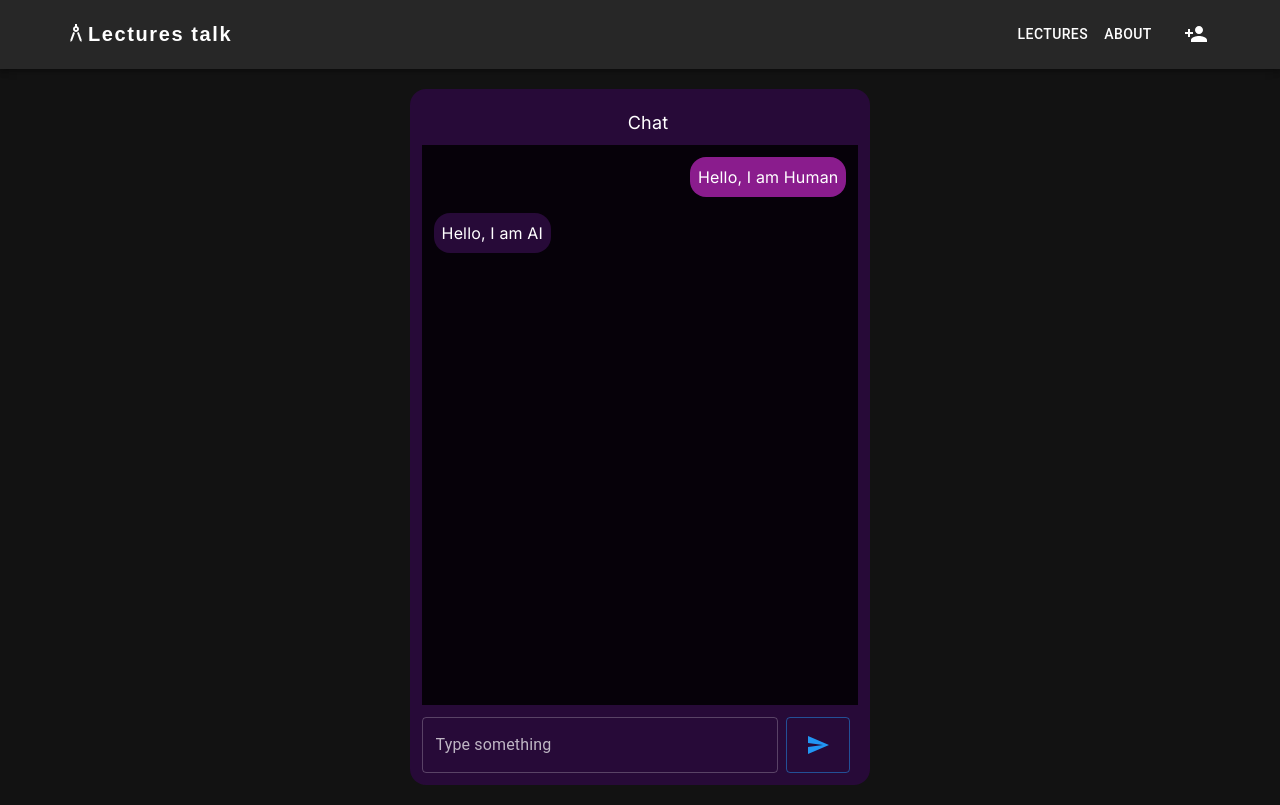
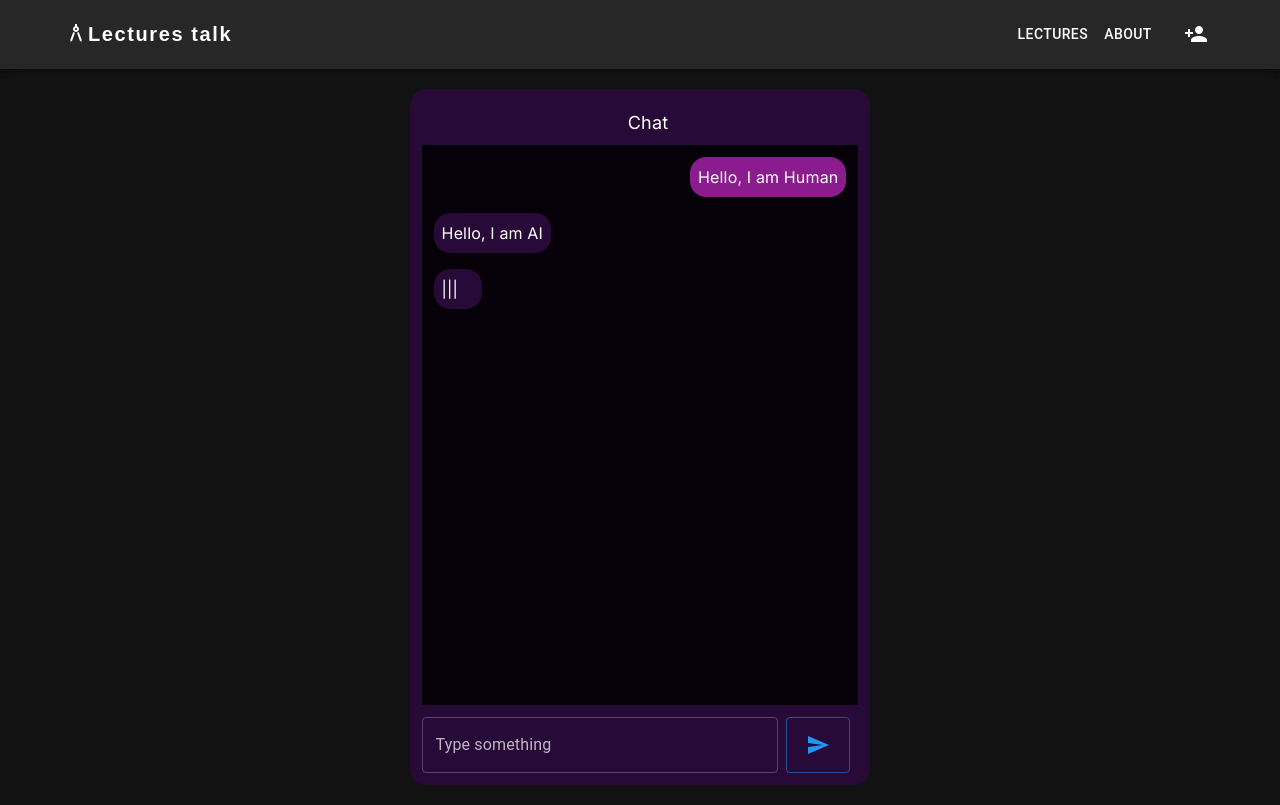
Before and after one commit to LecturesTalk-Group29/lectures-talk-web, a Next.js app: page /chat in a window 1280 px wide. Built offline with nearby package versions, Linux system fonts and the light colour scheme.

Commit message:
Chat Loading animation implemented

```diff
--- a/app/chat/page.tsx
+++ b/app/chat/page.tsx
@@ -1,4 +1,10 @@
 "use client";
+
+type MessageType =
+  | { type: 'human', text: string }
+  | { type: 'ai', text: string }
+  | { type: 'loading' };
+
 
 import Image from 'next/image'
 import Box from "@mui/material/Box";
@@ -12,9 +18,10 @@ export default function Chat() {
 	const inputRef = useRef<HTMLInputElement>(null);
 	const chatboxRef = useRef<HTMLDivElement>(null);
 
-	const [messages, setMessages] = useState([
+	const [messages, setMessages] = useState<MessageType[]>([
 		{ type: 'human', text: "Hello, I am Human" },
-		{ type: 'ai', text: "Hello, I am AI" }
+		{ type: 'ai', text: "Hello, I am AI" },
+		{ type: 'loading' }
 	]);
 
 		useEffect(() => {
@@ -29,6 +36,7 @@ export default function Chat() {
 			if (inputRef.current) {
 				if (inputRef.current.value === '') return;
 	      setMessages([...messages, { type: 'human', text: inputRef.current.value }]);
+				inputRef.current.value = '';
 	    }
 		};
 
@@ -45,8 +53,10 @@ export default function Chat() {
 							{messages.map((message, index) => {
 								if (message.type === 'human') {
 									return <HumanBubble key={index} text={message.text} />;
+								} else if(message.type === 'ai') {
+									return <AiBubble key={index} text={message.text} />;
 								} else {
-									return <AiBubble key={index} text={message.text} />;
+									return <ThinkingAiBubble key={index} />;
 								}
 							})}
 						</div>
@@ -88,3 +98,38 @@ function AiBubble({ text }: { text: string }) {
 		</div>
 	)
 }
+
+function ThinkingAiBubble() {
+	const [dots, setDots] = useState("");
+
+		//Currently animated with JS not CSS
+    useEffect(() => {
+        const interval = setInterval(() => {
+						const maxDots = 7;
+
+            setDots((prevDots) => {
+                let dotsNum = prevDots.length;
+								dotsNum = (dotsNum % (maxDots - 1)) + 1;
+
+								let dots = '';
+								for (let i = 0; i < dotsNum; i++) {
+									dots += '|';
+								}
+
+								return dots;
+            });
+        }, 200);
+
+        return () => clearInterval(interval);
+    }, []);
+
+	return (
+		<div className='flex flex-row justify-start'>
+			<div className='bg-secondary rounded-2xl p-2 m-2 w-12'>
+				<p className='w-full'>
+					{dots}
+				</p>
+			</div>
+		</div>
+	)
+}
```
